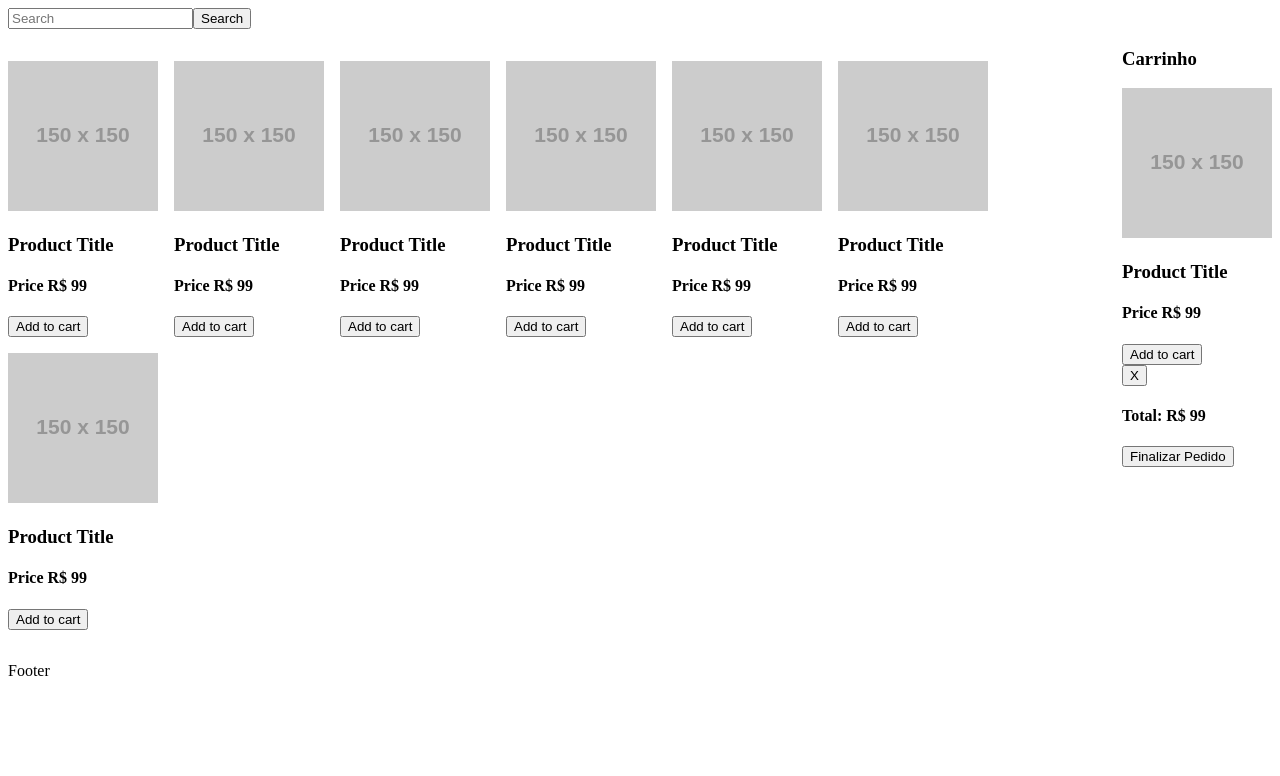
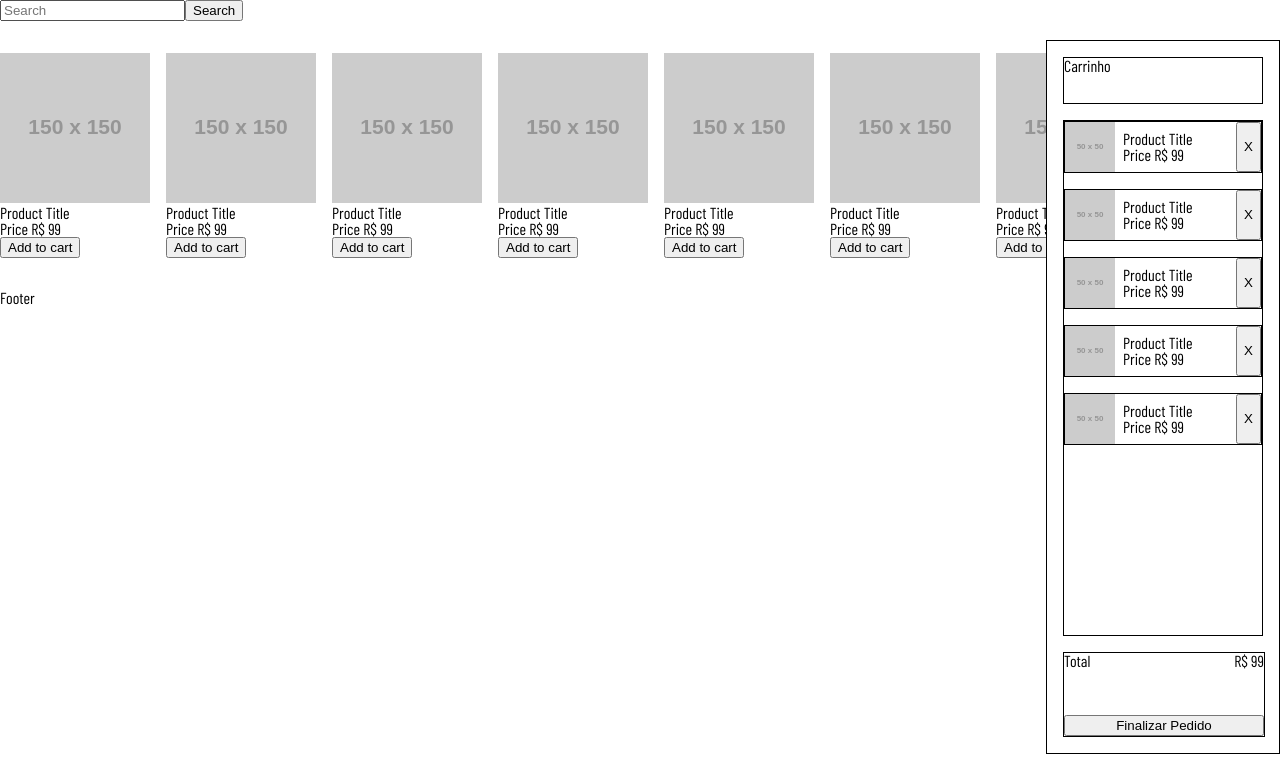
Before and after one commit to juslenelobeu-corebiz/desafio-gama, a React (Create React App) app: page / in a window 1280 px wide. Shown: the top 776 px of the page. Built offline with nearby package versions, Linux system fonts and the light colour scheme.

Commit message:
feat(minicart): created structure

```diff
--- a/public/index.html
+++ b/public/index.html
@@ -24,6 +24,9 @@
       work correctly both with client-side routing and a non-root public URL.
       Learn how to configure a non-root public URL by running `npm run build`.
     -->
+    <link rel="preconnect" href="https://fonts.googleapis.com">
+    <link rel="preconnect" href="https://fonts.gstatic.com" crossorigin>
+    <link href="https://fonts.googleapis.com/css2?family=Barlow+Condensed:wght@400;500&display=swap" rel="stylesheet">
     <title>React App</title>
   </head>
   <body>
--- a/src/components/Minicart/index.tsx
+++ b/src/components/Minicart/index.tsx
@@ -1,22 +1,51 @@
 import React from 'react'
 import Button from '../Button'
+import MinicartProductItem from '../MinicartProductItem'
 import ProductSummary from '../ProductSummary'
+import { MinicartContainer, MinicartContent, MinicartFooter, MinicartHeader, MinicartListItem, MinicartListItems, MinicartTotalValue } from './styles'
 
 const Minicart = () => {
   return (
-    <section>
-      <header>
-        <h3>Carrinho</h3>
-      </header>
-      <div>
-        <ProductSummary />
-        <Button label="X" />
-      </div>
-      <footer>
-        <h4>Total: R$ 99</h4>
-        <Button label="Finalizar Pedido" />
-      </footer>
-    </section>
+    <MinicartContainer>
+      <MinicartContent>
+
+        <MinicartHeader>
+          <h3>Carrinho</h3>
+        </MinicartHeader>
+
+        <MinicartListItems>
+          <MinicartListItem>
+            <MinicartProductItem />
+            <Button label="X" />
+          </MinicartListItem>
+          <MinicartListItem>
+            <MinicartProductItem />
+            <Button label="X" />
+          </MinicartListItem>
+          <MinicartListItem>
+            <MinicartProductItem />
+            <Button label="X" />
+          </MinicartListItem>
+          <MinicartListItem>
+            <MinicartProductItem />
+            <Button label="X" />
+          </MinicartListItem>
+          <MinicartListItem>
+            <MinicartProductItem />
+            <Button label="X" />
+          </MinicartListItem>
+        </MinicartListItems>
+
+        <MinicartFooter>
+          <MinicartTotalValue>
+            <span>Total</span>
+            <span>R$ 99</span>
+          </MinicartTotalValue>
+          <Button label="Finalizar Pedido" />
+        </MinicartFooter>
+
+      </MinicartContent>
+    </MinicartContainer>
   )
 }
 
--- /dev/null
+++ b/src/components/Minicart/styles.ts
@@ -0,0 +1,56 @@
+import styled from "styled-components";
+
+export const MinicartContainer = styled.section`
+  width: 200px;
+  height: 85vh;
+  display: flex;
+  flex-direction: column;
+  position: fixed;
+  top: 5vh;
+  right: 0;
+  background-color: #fff;
+  padding: 1rem;
+  border: thin solid;
+`
+
+export const MinicartContent = styled.div`
+  height: 100%;
+  display: flex;
+  flex-direction: column;
+  gap: 1rem;
+`
+
+export const MinicartHeader = styled.header`
+  height: 7%;
+  border: thin solid;
+`
+
+export const MinicartListItems = styled.div`
+  height: 80%;
+  display: flex;
+  flex-direction: column;
+  gap: 1rem;
+  border: thin solid;
+  overflow-y: scroll;
+`
+
+export const MinicartListItem = styled.div`
+  display: flex;
+  justify-content: space-between;
+  gap: .5rem;
+  border: thin solid;
+`
+
+export const MinicartFooter = styled.footer`
+  width: 100%;
+  height: 13%;
+  display: flex;
+  flex-direction: column;
+  justify-content: space-between;
+  border: thin solid;
+`
+
+export const MinicartTotalValue = styled.div`
+  display: flex;
+  justify-content: space-between;
+`
--- /dev/null
+++ b/src/components/MinicartProductItem/index.tsx
@@ -0,0 +1,16 @@
+import React from 'react'
+import { MinicartProductItemContainer } from './styles'
+
+const MinicartProductItem = () => {
+  return (
+    <MinicartProductItemContainer>
+      <img src="https://via.placeholder.com/50" alt="product" />
+      <div>
+        <h3>Product Title</h3>
+        <span>Price R$ 99</span>
+      </div>
+    </MinicartProductItemContainer>
+  )
+}
+
+export default MinicartProductItem
--- /dev/null
+++ b/src/components/MinicartProductItem/styles.ts
@@ -0,0 +1,7 @@
+import styled from "styled-components";
+
+export const MinicartProductItemContainer = styled.div`
+  display: flex;
+  align-items: center;
+  gap: .5rem;
+`
--- /dev/null
+++ b/src/index.css
@@ -0,0 +1,45 @@
+html, body, div, span, applet, object, iframe,
+h1, h2, h3, h4, h5, h6, p, blockquote, pre,
+a, abbr, acronym, address, big, cite, code,
+del, dfn, em, img, ins, kbd, q, s, samp,
+small, strike, strong, sub, sup, tt, var,
+b, u, i, center,
+dl, dt, dd, ol, ul, li,
+fieldset, form, label, legend,
+table, caption, tbody, tfoot, thead, tr, th, td,
+article, aside, canvas, details, embed,
+figure, figcaption, footer, header, hgroup,
+menu, nav, output, ruby, section, summary,
+time, mark, audio, video {
+	margin: 0;
+	padding: 0;
+	border: 0;
+	font-size: 100%;
+	font: inherit;
+	vertical-align: baseline;
+  font-family: 'Barlow Condensed', sans-serif;
+  font-weight: 400;
+}
+/* HTML5 display-role reset for older browsers */
+article, aside, details, figcaption, figure,
+footer, header, hgroup, menu, nav, section {
+	display: block;
+}
+body {
+	line-height: 1;
+}
+ol, ul {
+	list-style: none;
+}
+blockquote, q {
+	quotes: none;
+}
+blockquote:before, blockquote:after,
+q:before, q:after {
+	content: '';
+	content: none;
+}
+table {
+	border-collapse: collapse;
+	border-spacing: 0;
+}
--- a/src/index.tsx
+++ b/src/index.tsx
@@ -1,6 +1,7 @@
 import React from 'react';
 import ReactDOM from 'react-dom/client';
 import App from './App';
+import './index.css';
 
 const root = ReactDOM.createRoot(
   document.getElementById('root') as HTMLElement
```
